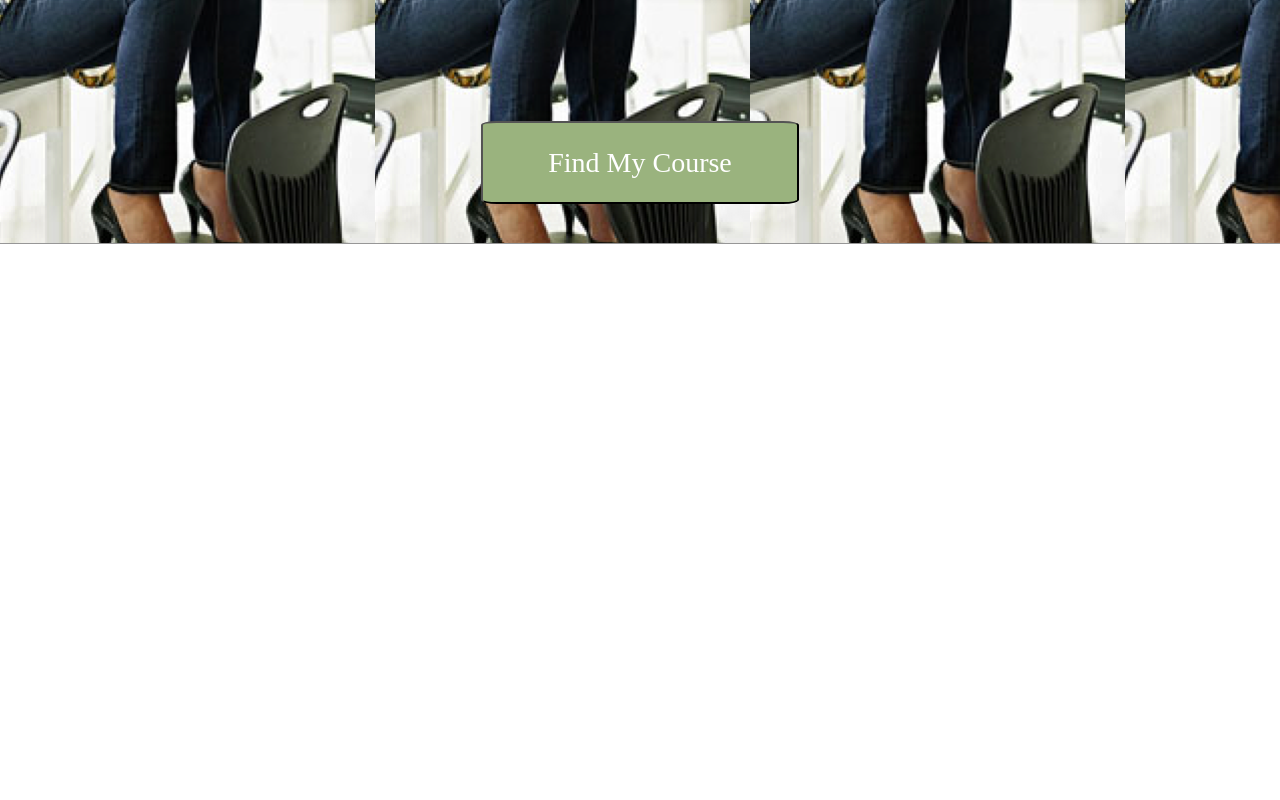
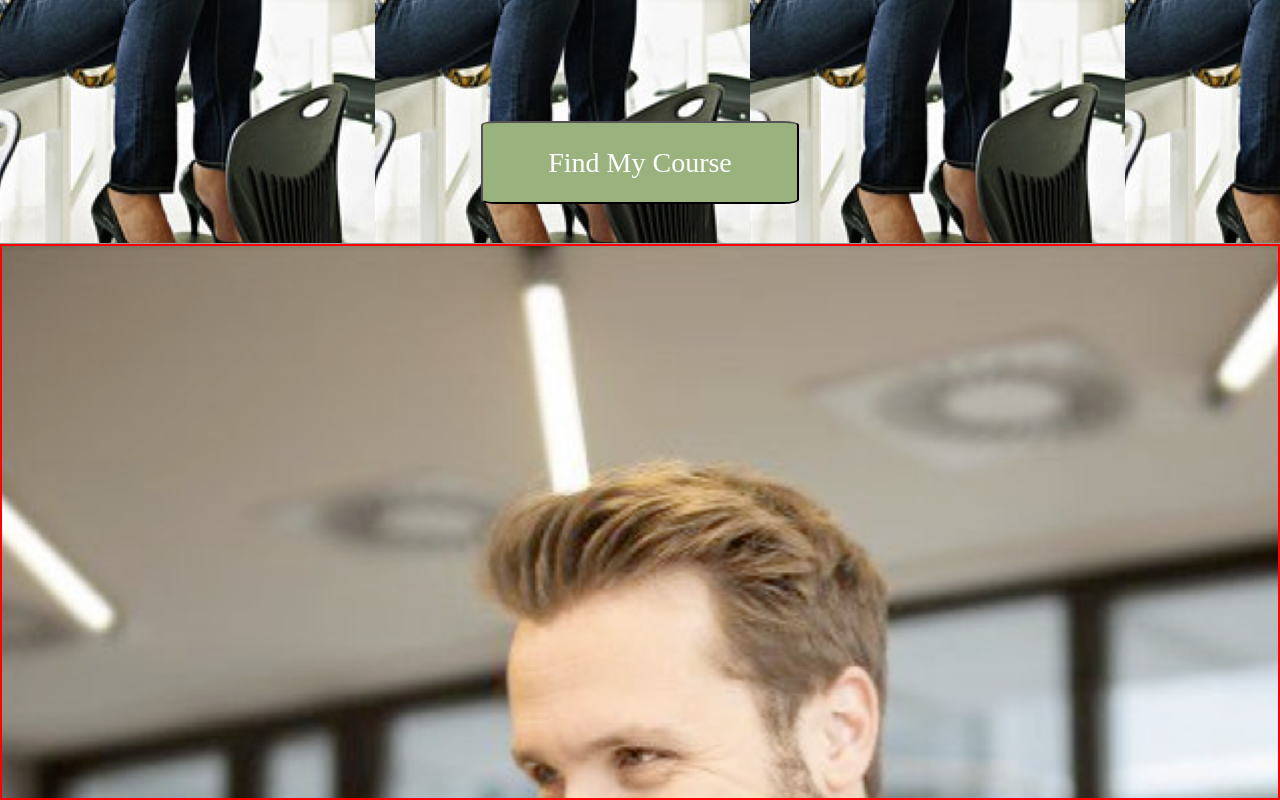
Before and after one commit to sfahadh/Good-Apples-Prototype, a React (Create React App) app: page / in a window 1280 px wide. Shown: the part 437-1237 px from the top of the page. Before the commit the page ends 800 px from the top, so only its background shows below. Built offline with nearby package versions, Linux system fonts and the light colour scheme.

Commit message:
added second image in home page

```diff
--- a/src/components/Home/Home.css
+++ b/src/components/Home/Home.css
@@ -26,3 +26,10 @@
     color: white;
     background-color: rgb(154, 179, 126);
 }
+
+.second-image {
+    height: 414pt;
+    border: 2px solid red;
+    background-image: url('./image.png');
+    background-size: 100%;
+}
--- a/src/components/Home/Home.js
+++ b/src/components/Home/Home.js
@@ -11,9 +11,8 @@ export default class Home extends Component {
         <div className='first-image'>
           <button>Find My Course</button>
         </div>
-        <div className='second-image'>
-
-        </div>
+        <div className='second-image'></div>
+        <div className='third-image'></div>
       </div>
     )
   }
```
Also changed, not shown: src/components/Home/image.png (added).
